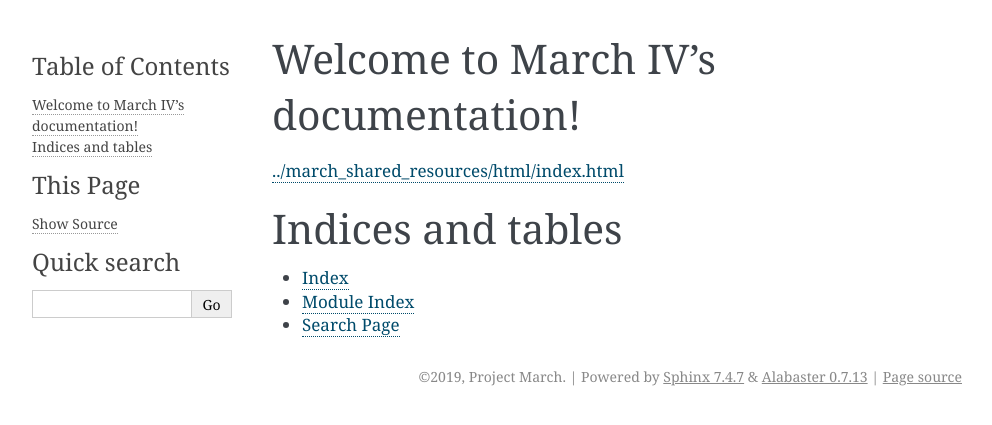
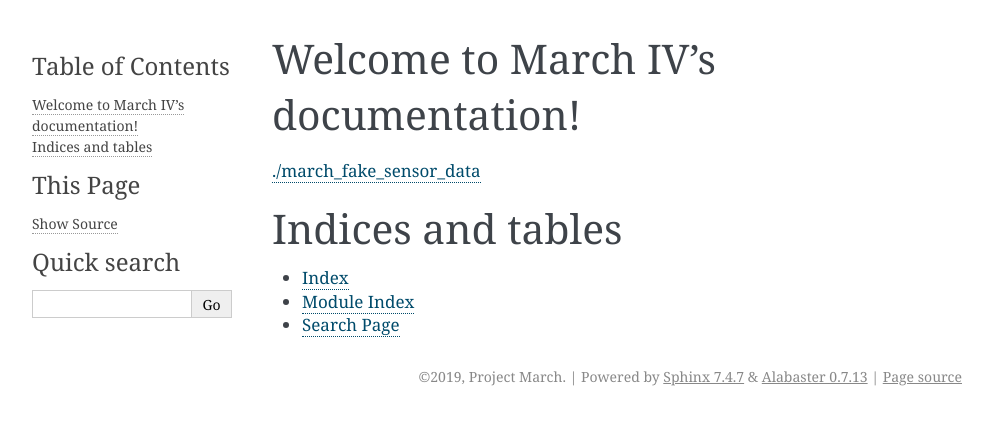
Before and after one commit to project-march/march, a Sphinx documentation site: the page built from march_ws/docs/sphinx/index.rst, in a window 1280 px wide. Shown: the top 425 px of the page, without its empty margins (148-1140 px from the left). Built offline with Sphinx 7.4.7, drawn with Linux system fonts in a browser that asks for light colours.

Commit message:
Update rtfd scripts

```diff
--- a/march_ws/docs/sphinx/conf.py
+++ b/march_ws/docs/sphinx/conf.py
@@ -61,7 +61,7 @@
 # directories to ignore when looking for source files.
 # This pattern also affects html_static_path and html_extra_path.
 exclude_patterns = [u'build', 'Thumbs.db', '.DS_Store']
-html_extra_path = ['../build/html']
+html_extra_path = ['/build/html/march_fake_sensor_data/']
 
 # The name of the Pygments (syntax highlighting) style to use.
 pygments_style = None
--- a/march_ws/docs/sphinx/index.rst
+++ b/march_ws/docs/sphinx/index.rst
@@ -5,7 +5,7 @@
    :maxdepth: 2
    :caption: Contents:
 
-`<../march_shared_resources/html/index.html>`_
+`<./march_fake_sensor_data>`_
 
 
 Indices and tables
```
Also changed, not shown: 1 other file.
